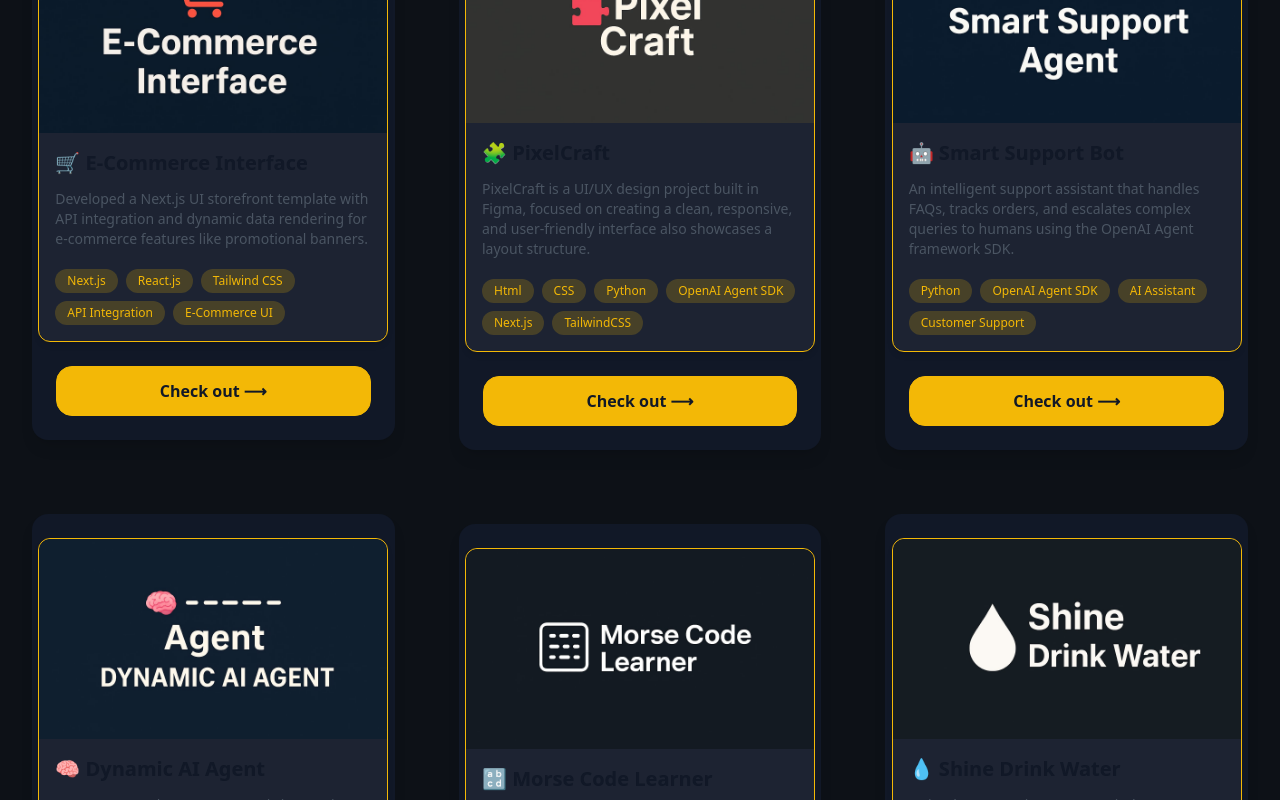
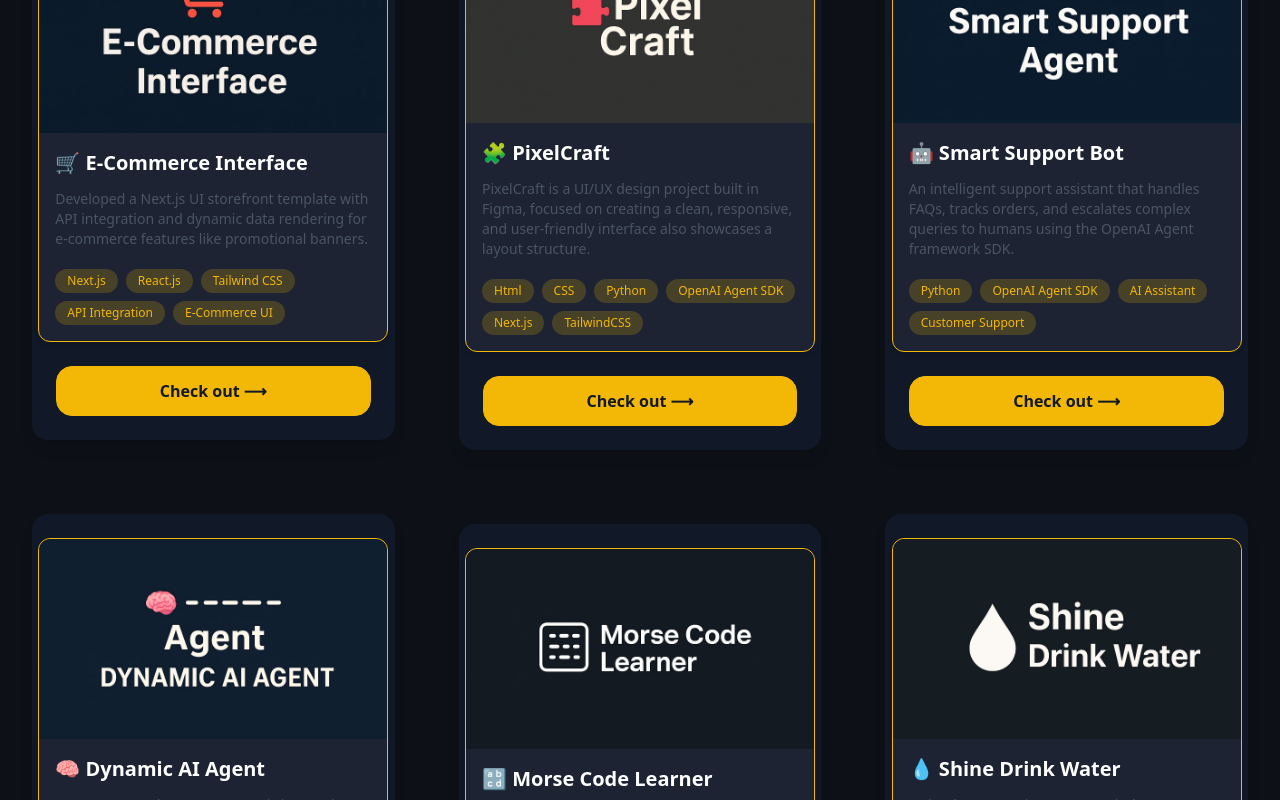
Before and after one commit to Hamzaaleem230/Portfolio, a Next.js app: page / in a window 1280 px wide. Shown: the part 1580-2380 px from the top of the page. Built offline with nearby package versions, Linux system fonts and the light colour scheme.

Commit message:
Card.tsx

```diff
--- a/src/components/Card.tsx
+++ b/src/components/Card.tsx
@@ -27,7 +27,7 @@ const Card: React.FC<PropsType> = ({ title, desc, img, tags }) => {
 
       {/* Content */}
       <div className="p-4 flex flex-col gap-3">
-        <h3 className="text-xl font-semibold text-gray-900 dark:text-white">
+        <h3 className="text-xl font-semibold dark:text-white">
           {title}
         </h3>
         <p className="text-gray-600 dark:text-gray-300 text-sm">{desc}</p>
```
